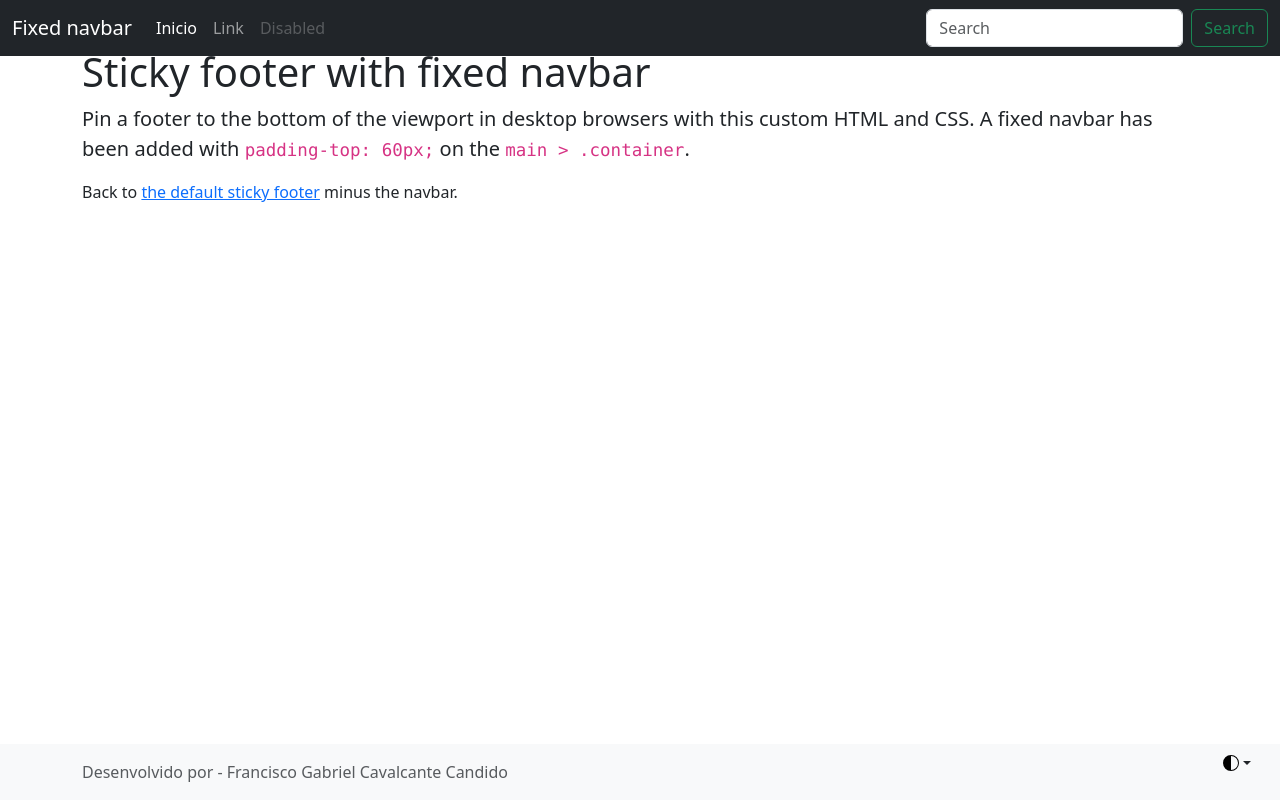
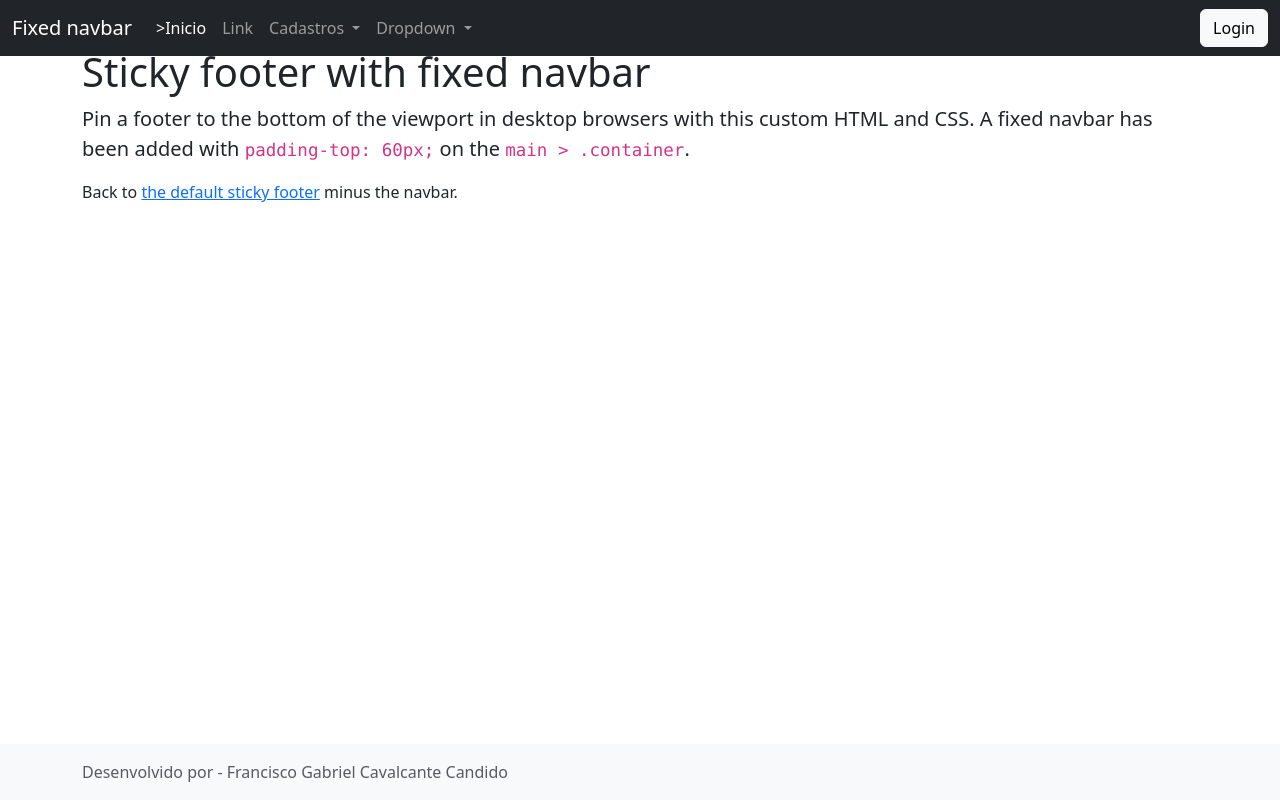
Before and after one commit to FranciscoGabrielCavalcanteCandido/Skateshop-django, a Django app: page / in a window 1280 px wide. Run offline with Django 4.2, Linux system fonts and the light colour scheme; some libraries are stand-ins or nearby versions.

Commit message:
Adicionando alguns blocos

```diff
--- a/paginas/templates/paginas/modelo.html
+++ b/paginas/templates/paginas/modelo.html
@@ -1,10 +1,9 @@
 {% load static %}
 
 <!doctype html>
-<html lang="en" class="h-100" data-bs-theme="auto">
+<html lang="pt-br" class="h-100">
 
 <head>
-    <script src="/docs/5.3/assets/js/color-modes.js"></script>
 
     <meta charset="utf-8">
     <meta name="viewport" content="width=device-width, initial-scale=1">
@@ -12,88 +11,25 @@
     <meta name="author" content="Francisco Gabriel Cavalcante Candido">
 
 
-    <title>Ciscos Sakte Shop</title>
+    <title>
+        {% block title %}
+        Ciscos Sakte Shop
+        {% endblock %}
+    </title>
 
     <link href="{% static 'css/bootstrap.min.css' %}" rel="stylesheet">
     <link href="{% static 'css/sticky-footer-navbar.css' %}" rel="stylesheet">
 
+    <style>
+        .bi {
+            vertical-align: 0;
+        }
+    </style>
 
-
-    <link href="{%static 'css/bootstrap.min.css'%}" rel="stylesheet"
-        integrity="sha384-KK94CHFLLe+nY2dmCWGMq91rCGa5gtU4mk92HdvYe+M/SXH301p5ILy+dN9+nJOZ" crossorigin="anonymous">
- <!-- Custom styles for this template -->
-    <link href="sticky-footer-navbar.css" rel="stylesheet">
 </head>
 
 <body class="d-flex flex-column h-100">
-    <svg xmlns="http://www.w3.org/2000/svg" style="display: none;">
-        <symbol id="check2" viewBox="0 0 16 16">
-            <path
-                d="M13.854 3.646a.5.5 0 0 1 0 .708l-7 7a.5.5 0 0 1-.708 0l-3.5-3.5a.5.5 0 1 1 .708-.708L6.5 10.293l6.646-6.647a.5.5 0 0 1 .708 0z" />
-        </symbol>
-        <symbol id="circle-half" viewBox="0 0 16 16">
-            <path d="M8 15A7 7 0 1 0 8 1v14zm0 1A8 8 0 1 1 8 0a8 8 0 0 1 0 16z" />
-        </symbol>
-        <symbol id="moon-stars-fill" viewBox="0 0 16 16">
-            <path
-                d="M6 .278a.768.768 0 0 1 .08.858 7.208 7.208 0 0 0-.878 3.46c0 4.021 3.278 7.277 7.318 7.277.527 0 1.04-.055 1.533-.16a.787.787 0 0 1 .81.316.733.733 0 0 1-.031.893A8.349 8.349 0 0 1 8.344 16C3.734 16 0 12.286 0 7.71 0 4.266 2.114 1.312 5.124.06A.752.752 0 0 1 6 .278z" />
-            <path
-                d="M10.794 3.148a.217.217 0 0 1 .412 0l.387 1.162c.173.518.579.924 1.097 1.097l1.162.387a.217.217 0 0 1 0 .412l-1.162.387a1.734 1.734 0 0 0-1.097 1.097l-.387 1.162a.217.217 0 0 1-.412 0l-.387-1.162A1.734 1.734 0 0 0 9.31 6.593l-1.162-.387a.217.217 0 0 1 0-.412l1.162-.387a1.734 1.734 0 0 0 1.097-1.097l.387-1.162zM13.863.099a.145.145 0 0 1 .274 0l.258.774c.115.346.386.617.732.732l.774.258a.145.145 0 0 1 0 .274l-.774.258a1.156 1.156 0 0 0-.732.732l-.258.774a.145.145 0 0 1-.274 0l-.258-.774a1.156 1.156 0 0 0-.732-.732l-.774-.258a.145.145 0 0 1 0-.274l.774-.258c.346-.115.617-.386.732-.732L13.863.1z" />
-        </symbol>
-        <symbol id="sun-fill" viewBox="0 0 16 16">
-            <path
-                d="M8 12a4 4 0 1 0 0-8 4 4 0 0 0 0 8zM8 0a.5.5 0 0 1 .5.5v2a.5.5 0 0 1-1 0v-2A.5.5 0 0 1 8 0zm0 13a.5.5 0 0 1 .5.5v2a.5.5 0 0 1-1 0v-2A.5.5 0 0 1 8 13zm8-5a.5.5 0 0 1-.5.5h-2a.5.5 0 0 1 0-1h2a.5.5 0 0 1 .5.5zM3 8a.5.5 0 0 1-.5.5h-2a.5.5 0 0 1 0-1h2A.5.5 0 0 1 3 8zm10.657-5.657a.5.5 0 0 1 0 .707l-1.414 1.415a.5.5 0 1 1-.707-.708l1.414-1.414a.5.5 0 0 1 .707 0zm-9.193 9.193a.5.5 0 0 1 0 .707L3.05 13.657a.5.5 0 0 1-.707-.707l1.414-1.414a.5.5 0 0 1 .707 0zm9.193 2.121a.5.5 0 0 1-.707 0l-1.414-1.414a.5.5 0 0 1 .707-.707l1.414 1.414a.5.5 0 0 1 0 .707zM4.464 4.465a.5.5 0 0 1-.707 0L2.343 3.05a.5.5 0 1 1 .707-.707l1.414 1.414a.5.5 0 0 1 0 .708z" />
-        </symbol>
-    </svg>
-
-    <div class="dropdown position-fixed bottom-0 end-0 mb-3 me-3 bd-mode-toggle">
-        <button class="btn btn-bd-primary py-2 dropdown-toggle d-flex align-items-center" id="bd-theme" type="button"
-            aria-expanded="false" data-bs-toggle="dropdown" aria-label="Toggle theme (auto)">
-            <svg class="bi my-1 theme-icon-active" width="1em" height="1em">
-                <use href="#circle-half"></use>
-            </svg>
-            <span class="visually-hidden" id="bd-theme-text">Toggle theme</span>
-        </button>
-        <ul class="dropdown-menu dropdown-menu-end shadow" aria-labelledby="bd-theme-text">
-            <li>
-                <button type="button" class="dropdown-item d-flex align-items-center" data-bs-theme-value="light"
-                    aria-pressed="false">
-                    <svg class="bi me-2 opacity-50 theme-icon" width="1em" height="1em">
-                        <use href="#sun-fill"></use>
-                    </svg>
-                    Light
-                    <svg class="bi ms-auto d-none" width="1em" height="1em">
-                        <use href="#check2"></use>
-                    </svg>
-                </button>
-            </li>
-            <li>
-                <button type="button" class="dropdown-item d-flex align-items-center" data-bs-theme-value="dark"
-                    aria-pressed="false">
-                    <svg class="bi me-2 opacity-50 theme-icon" width="1em" height="1em">
-                        <use href="#moon-stars-fill"></use>
-                    </svg>
-                    Dark
-                    <svg class="bi ms-auto d-none" width="1em" height="1em">
-                        <use href="#check2"></use>
-                    </svg>
-                </button>
-            </li>
-            <li>
-                <button type="button" class="dropdown-item d-flex align-items-center active" data-bs-theme-value="auto"
-                    aria-pressed="true">
-                    <svg class="bi me-2 opacity-50 theme-icon" width="1em" height="1em">
-                        <use href="#circle-half"></use>
-                    </svg>
-                    Auto
-                    <svg class="bi ms-auto d-none" width="1em" height="1em">
-                        <use href="#check2"></use>
-                    </svg>
-                </button>
-            </li>
-        </ul>
-    </div>
-
+    {% block menu %}
 
     <header>
         <!-- Fixed navbar -->
@@ -107,23 +43,63 @@
                 <div class="collapse navbar-collapse" id="navbarCollapse">
                     <ul class="navbar-nav me-auto mb-2 mb-md-0">
                         <li class="nav-item">
-                            <a class="nav-link active" aria-current="page" href="#">Inicio</a>
+                            <a class="nav-link active" aria-current="page" href="#"><i class="bi bi-house"></i>>Inicio</a>
                         </li>
                         <li class="nav-item">
                             <a class="nav-link" href="#">Link</a>
                         </li>
-                        <li class="nav-item">
-                            <a class="nav-link disabled">Disabled</a>
+                        <li class="nav-item dropdown">
+                            <a class="nav-link dropdown-toggle" href="#" role="button" data-bs-toggle="dropdown" aria-expanded="false">
+                                Cadastros
+                            </a>
+                            <ul class="dropdown-menu">
+
+                            </ul>
                         </li>
+                        <li class="nav-item dropdown">
+                            <a class="nav-link dropdown-toggle" href="#" role="button" data-bs-toggle="dropdown" aria-expanded="false">
+                                Dropdown
+                            </a>
+                            <ul class="dropdown-menu">
+                                <li><a class="dropdown-item" href="#">Action</a></li>
+                                <li><a class="dropdown-item" href="#">Another action</a></li>
+                                <li>
+                                    <hr class="dropdown-divider">
+                                </li>
+                                <li><a class="dropdown-item" href="#">Something else here</a></li>
+                            </ul>
+                        </li>
+
+
+                        </ul>
+
+                        {% if not request.user.is_authenticated %}
+
+                        <a href="" class="btn btn-light">
+                            Login
+                        </a>
+
+                        {% else %}
+
+                        <div class="dropdown">
+                            <button class="btn btn-secondary dropdown-toggle" type="button" data-bs-toggle="dropdown" aria-expanded="false">
+                                {{ request.user.username }}
+                            </button>
+                            <ul class="dropdown-menu">
+                                <li><a class="dropdown-item" href="#">Action</a></li>
+                                <li><a class="dropdown-item" href="#">Another action</a></li>
+                                <li><a class="dropdown-item" href="#">Logout</a></li>
+                            </ul>
+                        </div>
+
+                        {% endif %}
                     </ul>
-                    <form class="d-flex" role="search">
-                        <input class="form-control me-2" type="search" placeholder="Search" aria-label="Search">
-                        <button class="btn btn-outline-success" type="submit">Search</button>
-                    </form>
                 </div>
             </div>
         </nav>
     </header>
+
+    {% endblock %}
 
     <!-- Begin page content -->
     <main class="flex-shrink-0">
```
